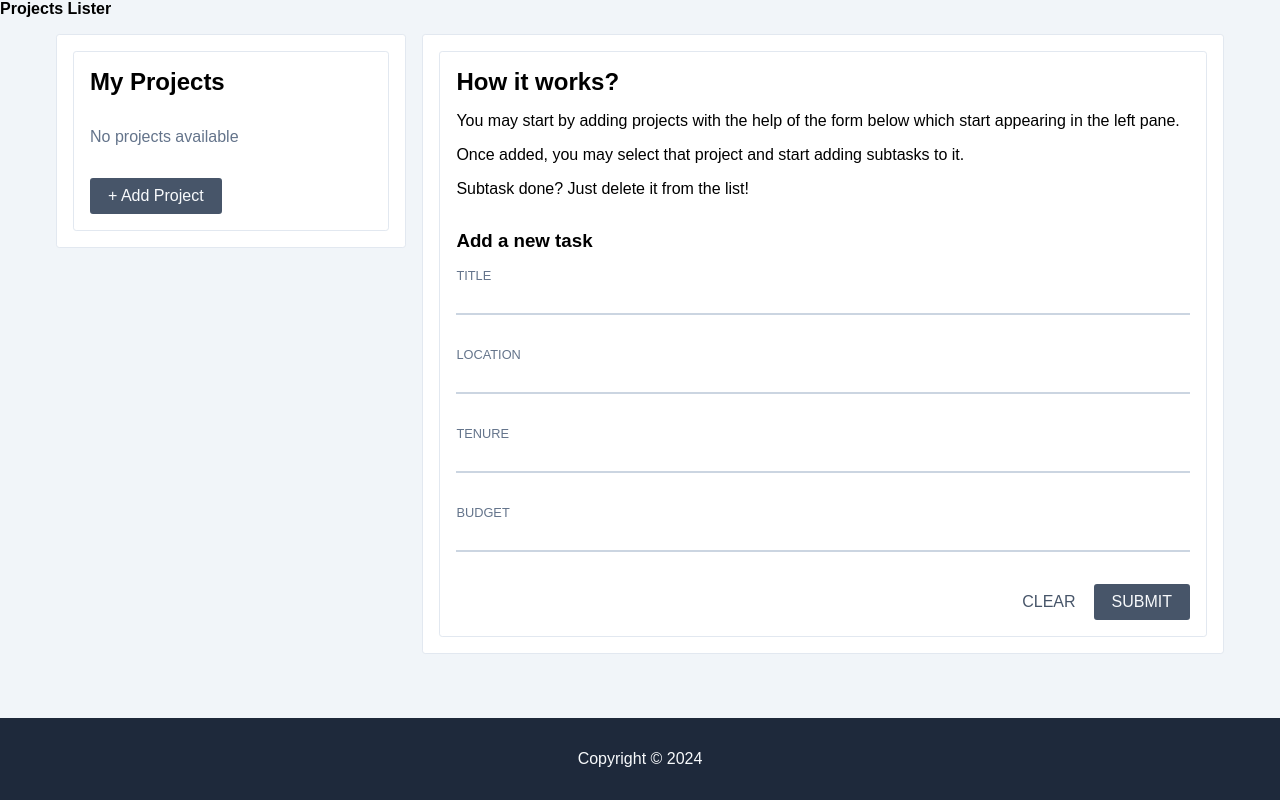
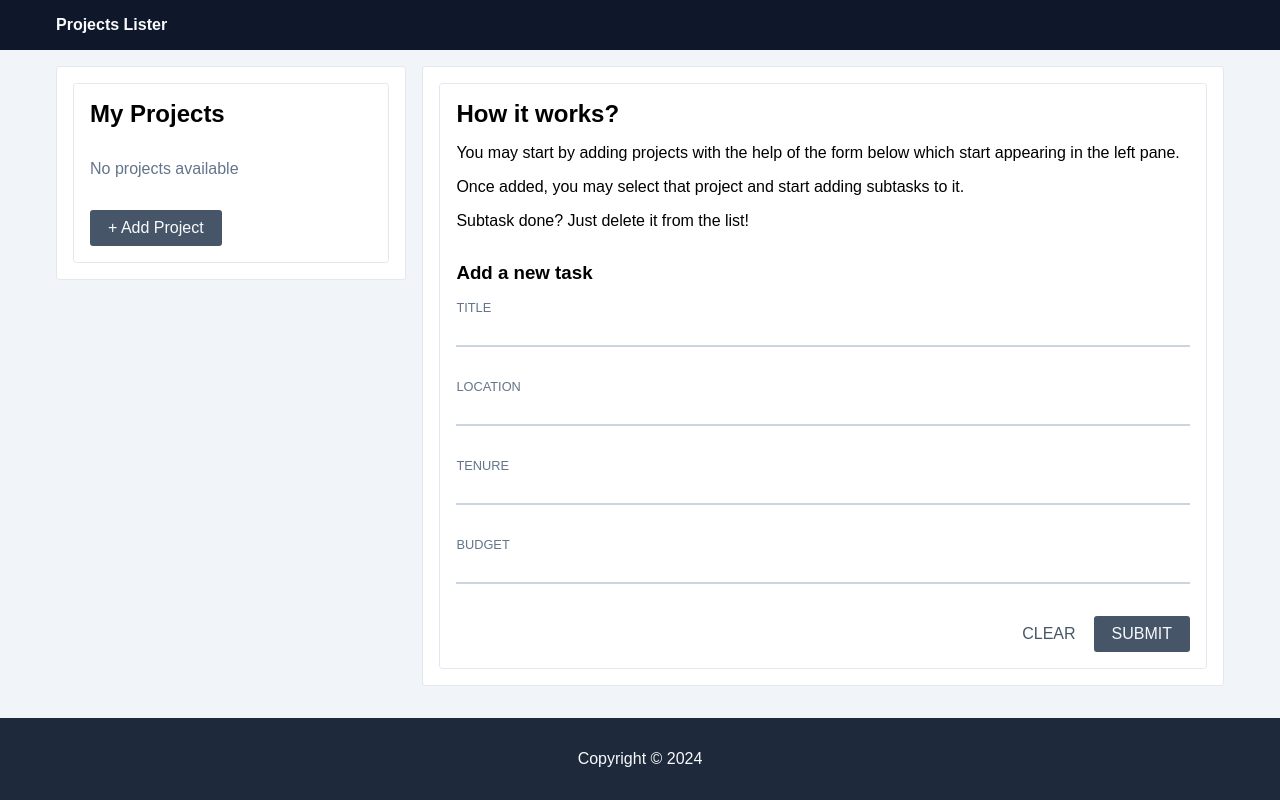
Before and after one commit to sample-react-projects/projects-lister, a React (Vite) app: page / in a window 1280 px wide. Built offline with nearby package versions, Linux system fonts and the light colour scheme.

Commit message:
Use header class

```diff
--- a/src/components/header/Header.tsx
+++ b/src/components/header/Header.tsx
@@ -2,8 +2,10 @@ import styles from "./Header.module.scss";
 
 const Header: React.FC<{}> = () => {
   return (
-    <header>
-      <div className={styles.content}><strong>Projects Lister</strong></div>
+    <header className={styles.header}>
+      <div className={styles.content}>
+        <strong>Projects Lister</strong>
+      </div>
     </header>
   );
 };
```
